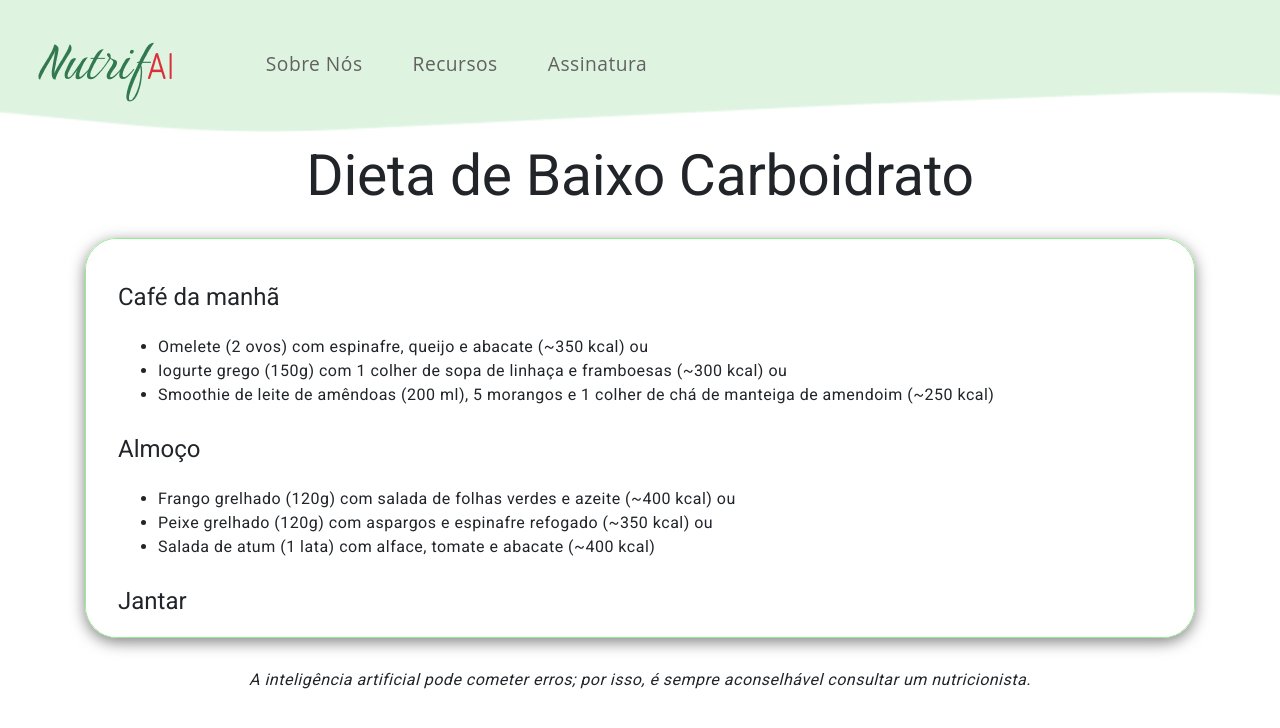
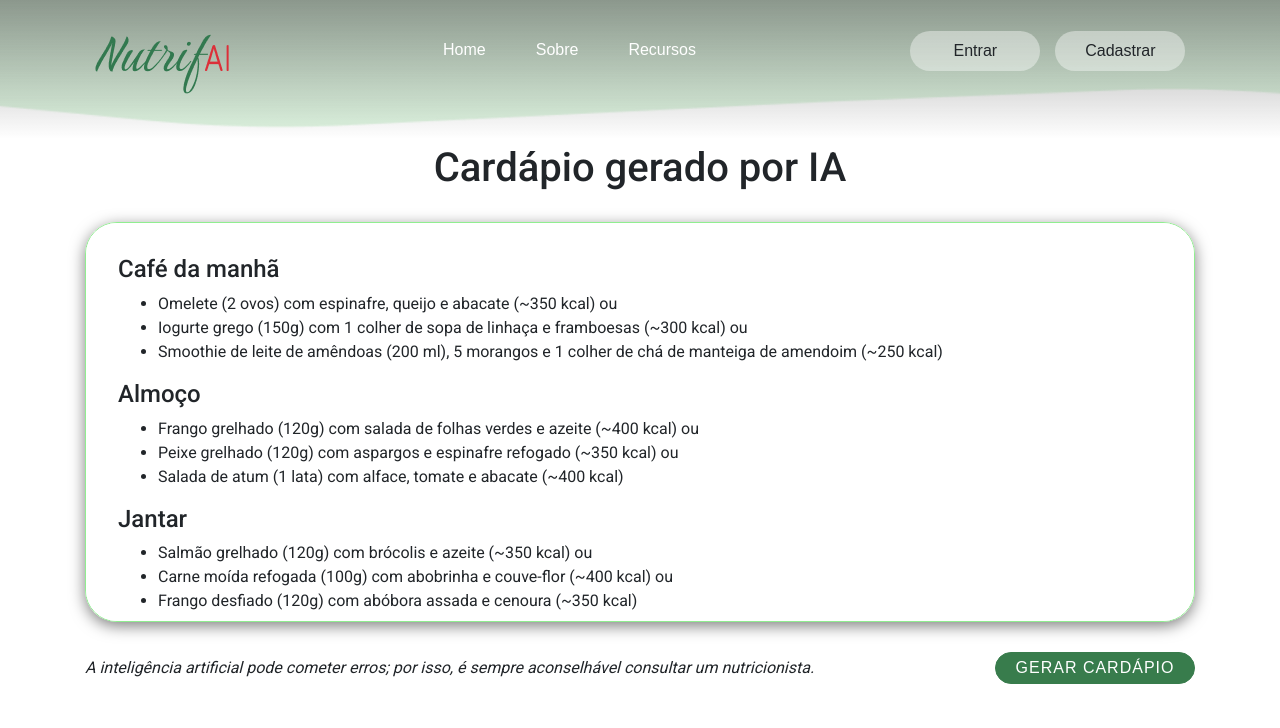
Before and after one commit to Nutrifai/frontend, an Angular app: page /diet in a window 1280 px wide. Shown: the top 728 px of the page. Built offline with nearby package versions, Linux system fonts and the light colour scheme.

Commit message:
Criação de formulário de geração de cardápio

```diff
--- a/src/app/diet/diet.component.css
+++ b/src/app/diet/diet.component.css
@@ -16,7 +16,8 @@
 
 .section {
   top: 9rem;
-    position: relative;}
+  position: relative;
+}
 
 /* Estilos da div content */
 .content {
@@ -44,6 +45,7 @@ h1 {
   text-align: center;
   /* Centraliza o título principal */
   margin-bottom: 30px;
+  font-size: 2.5rem;
 }
 
 p {
@@ -55,3 +57,147 @@ p {
 h2 {
   font-size: 1.5rem;
 }
+
+body {
+  display: flex;
+  justify-content: center;
+  margin-top: 200px;
+}
+
+.modal-body {
+  display: flex;
+  padding: 0;
+  border-radius: 4rem;
+  font-family: 'Poppins', sans-serif;
+}
+
+.modal-content {
+  width: 80%; /* Ajuste para o tamanho desejado */
+  max-width: 700px; /* Limita o tamanho máximo */
+  margin: auto;
+  border-radius: 4rem;
+  box-shadow: 0 0 20px rgba(0, 0, 0, 0.5);
+}
+
+
+.modal-content h1 {
+  text-align: center;
+}
+
+.modal-content h1 {
+  font-size: 1.3rem;
+  text-transform: uppercase;
+}
+
+form {
+  font-size: 0.9rem;
+}
+
+.column {
+  flex: 0%;
+  padding: 10px;
+}
+
+#secondary {
+  background-color: #ddf7e3;
+  border-radius: 0 4rem 4rem 0;
+  text-align: center;
+  width: 15%;
+  /* Reduz a largura para 30% */
+  position: absolute;
+  top: 0;
+  right: 0;
+  bottom: 0;
+  padding: 2rem;
+  /* Ajusta o padding interno */
+}
+
+.column#main {
+  padding: 4rem;
+  position: relative;
+  z-index: 1;
+  height: 0;
+}
+
+#svg {
+  z-index: 1;
+  margin-left: -10rem;
+}
+
+
+#main .form-control {
+  border-radius: 0;
+  font-size: .9em;
+}
+
+.btn {
+  text-transform: uppercase;
+  width: 200px;
+  padding: .150rem .75rem;
+  margin: 30px auto;
+  font-family: 'Poppins', sans-serif;
+  letter-spacing: 1px;
+  height: 2rem;
+}
+
+.btn-primary {
+  background-color: #387c4c;
+  border-color: #387c4c;
+  display: -webkit-box;
+  border-radius: 2rem;
+}
+
+.btn-primary:hover {
+  border-color: rgba(255, 255, 255);
+}
+
+#main .btn-primary {
+  width: 50%;
+  border-radius: 1rem;
+  display: -webkit-box;
+  display: -ms-flexbox;
+  display: flex;
+  -webkit-box-pack: center;
+  -ms-flex-pack: center;
+  justify-content: center;
+}
+
+.modal-body label {
+  margin-bottom: 0;
+}
+
+.input-group {
+  display: flex;
+  align-items: center;
+}
+
+.input-group .form-control {
+  flex: 1;
+}
+
+.unidade {
+  margin-left: 0.5rem;
+}
+
+.modal-dialog {
+  display: flex;
+  justify-content: center;
+  align-items: center;
+  margin: 0 auto; /* Centraliza horizontalmente */
+  max-width: 100%; /* Permite que o modal se ajuste ao conteúdo */
+  height: 100vh; /* Ocupa a altura da viewport para centralizar verticalmente */
+}
+
+.btn-text-container {
+  display: flex;
+  align-items: center;
+}
+
+.warning-text {
+  margin: 0;
+  font-style: italic;
+}
+
+.btn-right-align {
+  margin-left: auto; /* Empurra o botão para o lado direito */
+}
--- a/src/app/diet/diet.component.html
+++ b/src/app/diet/diet.component.html
@@ -1,13 +1,14 @@
 <app-header-geral></app-header-geral>
 <section class="container section">
-    <h1>Dieta de Baixo Carboidrato</h1>
+  <h1>Cardápio gerado por IA</h1>
   <div id="infos" class="content">
     <div class="conteudo_comida">
       <h2>Café da manhã</h2>
       <ul>
         <li>Omelete (2 ovos) com espinafre, queijo e abacate (~350 kcal) ou</li>
         <li>Iogurte grego (150g) com 1 colher de sopa de linhaça e framboesas (~300 kcal) ou</li>
-                <li>Smoothie de leite de amêndoas (200 ml), 5 morangos e 1 colher de chá de manteiga de amendoim (~250 kcal)</li>
+        <li>Smoothie de leite de amêndoas (200 ml), 5 morangos e 1 colher de chá de manteiga de amendoim (~250 kcal)
+        </li>
       </ul>
     </div>
 
@@ -33,5 +34,121 @@
       <h2 class="details">Aproximadamente 1064 kcal por dia</h2>
     </div>
   </div>
-    <p>A inteligência artificial pode cometer erros; por isso, é sempre aconselhável consultar um nutricionista.</p>
+
+  <div class="btn-text-container">
+    <p class="warning-text">
+      A inteligência artificial pode cometer erros; por isso, é sempre aconselhável consultar um nutricionista.
+    </p>
+    <div class="btn-right-align">
+      <button type="button" class="btn btn-primary" data-toggle="modal" data-target="#exampleModal">
+        Gerar Cardápio
+      </button>
+    </div>
+  </div>
+
+  <!-- Modal -->
+  <div class="modal fade" id="exampleModal" tabindex="-1" role="dialog" aria-labelledby="exampleModalLabel"
+    aria-hidden="true">
+    <div class="modal-dialog" role="document">
+      <div class="modal-content">
+        <div class="modal-body">
+          <div class="column" id="main">
+            <h1 class="font-weight-bold">Gerar Cardápio</h1>
+            <form>
+              <div class="row">
+                <div class="col-sm">
+                  <div class="form-group">
+                    <label for="idade">Idade <span class="text-danger">*</span></label>
+                    <input type="number" class="form-control" id="idade" placeholder="18">
+                  </div>
+                </div>
+                <div class="col-sm">
+                  <div class="form-group">
+                    <label for="sexo">Sexo <span class="text-danger">*</span></label>
+                    <select class="form-control" id="sexo">
+                      <option value="" disabled selected>Selecione</option>
+                      <option value="masculino">Masculino</option>
+                      <option value="feminino">Feminino</option>
+                    </select>
+                  </div>
+                </div>
+                <div class="col-sm">
+                  <div class="form-group">
+                    <label for="altura">Altura <span class="text-danger">*</span></label>
+                    <div class="input-group">
+                      <input type="number" class="form-control" id="altura" placeholder="1,70">
+                      <span class="unidade">m</span>
+                    </div>
+                  </div>
+                </div>
+              </div>
+              <div class="row">
+                <div class="col-sm">
+                  <div class="form-group">
+                    <label for="objetivo">Objetivo <span class="text-danger">*</span></label>
+                    <select class="form-control" id="objetivo">
+                      <option value="" disabled selected>Selecione</option>
+                      <option value="manter">Manter Peso</option>
+                      <option value="perder">Perder Peso</option>
+                      <option value="ganhar">Ganhar Massa Muscular</option>
+                      <option value="reeducar">Reeducação Alimentar</option>
+                    </select>
+                  </div>
+                </div>
+                <div class="col-sm">
+                  <div class="form-group">
+                    <label for="peso">Peso Atual <span class="text-danger">*</span></label>
+                    <div class="input-group">
+                      <input type="number" class="form-control" id="peso" placeholder="75,40">
+                      <span class="unidade">kg</span>
+                    </div>
+                  </div>
+                </div>
+              </div>
+              <div class="row">
+                <div class="col-sm">
+                  <div class="form-group">
+                    <label for="atividadeFisica">Nível de Atividade Física <span class="text-danger">*</span></label>
+                    <select class="form-control" id="atividadeFisica">
+                      <option value="" disabled selected>Selecione</option>
+                      <option value="sedentario">Sedentário</option>
+                      <option value="moderado">Moderado</option>
+                      <option value="ativo">Ativo</option>
+                    </select>
+                  </div>
+                </div>
+                <div class="col-sm">
+                  <div class="form-group">
+                    <label for="refeicoes">Refeições por dia <span class="text-danger">*</span></label>
+                    <input type="number" class="form-control" id="refeicoes" placeholder="3">
+                  </div>
+                </div>
+              </div>
+              <div class="form-group">
+                <label for="condicaoSaude">Condição de Saúde Diagnosticada</label>
+                <input type="text" class="form-control" id="condicaoSaude"
+                  placeholder="Condição de Saúde Diagnosticada">
+              </div>
+              <div class="form-group">
+                <label for="intolerancia">Possui Intolerância</label>
+                <input type="text" class="form-control" id="intolerancia"
+                  placeholder="Possui Intolerância">
+              </div>
+              <button type="submit" class="btn btn-primary">Confirmar</button>
+            </form>
+          </div>
+          <div>
+            <svg id="svg" width="67px" height="578" viewBox="0 0 67 578" version="1.1"
+              xmlns="http://www.w3.org/2000/svg" xmlns:xlink="http://www.w3.org/1999/xlink">
+              <path
+                d="M11.3847656,-5.68434189e-14 C-7.44726562,36.7213542 5.14322917,126.757812 49.15625,270.109375 C70.9827986,341.199016 54.8877465,443.829224 0.87109375,578 L67,578 L67,-5.68434189e-14 L11.3847656,-5.68434189e-14 Z"
+                id="Path" fill="#ddf7e3"></path>
+            </svg>
+          </div>
+          <div class="column" id="secondary">
+          </div>
+        </div>
+      </div>
+    </div>
+  </div>
 </section>
--- a/src/app/header-geral/header-geral.component.css
+++ b/src/app/header-geral/header-geral.component.css
@@ -1,51 +1,126 @@
-/* Estilo global para a fonte */
 * {
-    font-family: 'Open Sans', sans-serif;
+  margin: 0;
+  padding: 0;
+  box-sizing: border-box;
+  font-family: 'Poppins', sans-serif;
+}
+
+body {
+  background-size: cover;
+  background-repeat: no-repeat;
+  background-attachment: fixed;
+}
+
+.nav {
+  position: fixed;
+  top: 0;
+  display: flex;
+  justify-content: space-around;
+  width: 100%;
+  height: 8.7rem;
+  line-height: 100px;
+  z-index: 100;
+  background:
+  linear-gradient(rgba(39, 39, 39, 0.45), transparent),
+  url('../../../public/Rectangle20.png') no-repeat center / cover;}
+
+.nav-logo img {
+  margin-top: 20%;
+}
+
+.nav-menu ul {
+  display: flex;
+}
+
+.nav-menu ul li {
+  list-style-type: none;
+}
+
+.nav-menu ul li .link {
+  text-decoration: none;
+  font-weight: 500;
+  color: #fff;
+  padding-bottom: 15px;
+  margin: 0 25px;
+}
+
+.link:hover,
+.active {
+  border-bottom: 2px solid #fff;
+}
+
+.nav-button .btn {
+  width: 130px;
+  height: 40px;
+  font-weight: 500;
+  background: rgba(255, 255, 255, 0.4);
+  border: none;
+  border-radius: 30px;
+  cursor: pointer;
+  transition: .3s ease;
+}
+
+.btn:hover {
+  background: rgba(255, 255, 255, 0.3);
+}
+
+#registerBtn {
+  margin-left: 15px;
+}
+
+.btn.white-btn {
+  background: rgba(255, 255, 255, 0.7);
+}
+
+.btn.btn.white-btn:hover {
+  background: rgba(255, 255, 255, 0.5);
+}
+
+.nav-menu-btn {
+  display: none;
+}
+
+::-webkit-input-placeholder {
+  color: #fff;
+}
+
+@media only screen and (max-width: 786px) {
+  .nav-button {
+      display: none;
   }
 
-  /* Estilo do corpo */
-  body {
-    margin: 0;
-    display: flex;
-    height: 100vh;
-    position: relative;
+  .nav-menu {
+      position: absolute;
+      top: -800px;
+      display: flex;
+      justify-content: center;
+      background: rgba(255, 255, 255, 0.2);
+      width: 100%;
+      height: 90vh;
+      backdrop-filter: blur(20px);
+      transition: .3s;
   }
 
-  /* Estilo do cabeçalho */
-  header {
-    position: absolute;
-    width: 100vw;
-    background: url('../../../public/Rectangle20.png') no-repeat center / cover;
-    height: 18vh;
-    display: flex;
-    justify-content: flex-start;
-    align-items: center;
-    z-index: 10;
+  .nav-menu ul {
+      flex-direction: column;
+      text-align: center;
   }
 
-  header img {
-    max-width: 30%;
-    height: auto;
-    margin: 0 3vw;
+  .nav-menu-btn {
+      display: block;
   }
 
-  /* Navegação do menu */
-  .menu nav {
-    display: flex;
-    align-items: center;
+  .nav-menu-btn i {
+      font-size: 25px;
+      color: #fff;
+      padding: 10px;
+      background: rgba(255, 255, 255, 0.2);
+      border-radius: 50%;
+      cursor: pointer;
+      transition: .3s;
   }
 
-  .menu nav ul {
-    list-style: none;
-    display: flex;
-    gap: 20px;
+  .nav-menu-btn i:hover {
+      background: rgba(255, 255, 255, 0.15);
   }
-
-  .menu nav ul li a {
-    text-decoration: none;
-    font-size: 2.4vh;
-    color: #616161;
-    padding: 10px 15px;
-    border-radius: 5px;
-    transition: background-color 0.3s ease;
-  }
+}
--- a/src/app/header-geral/header-geral.component.html
+++ b/src/app/header-geral/header-geral.component.html
@@ -1,10 +1,19 @@
-<header class="menu">
-    <img src="Features.png" alt="Features" />
-    <nav>
+<nav class="nav">
+    <div class="nav-logo">
+        <img src="NutrifAI Logo.png" alt="Logo da NutrifAI">
+    </div>
+    <div class="nav-menu" id="navMenu">
         <ul>
-            <li><a href="../../index.html">Sobre Nós</a></li>
-            <li><a href="#contact">Recursos</a></li>
-            <li><a href="../assinatura/assinatura.component.html" id="assinatura">Assinatura</a></li>
+            <li><a href="#inicioHome" class="link">Home</a></li>
+            <li><a href="#" class="link">Sobre</a></li>
+            <li><a href="#footer" class="link">Recursos</a></li>
         </ul>
-    </nav>
-</header>
+    </div>
+    <div class="nav-button">
+        <button routerLink="/login" class="btn white-btn" id="loginBtn">Entrar</button>
+        <button routerLink="/cadastro" class="btn" id="registerBtn" onclick="register()">Cadastrar</button>
+    </div>
+    <div class="nav-menu-btn">
+        <i class="bx bx-menu" onclick="myMenuFunction()"></i>
+    </div>
+</nav>
--- a/src/index.html
+++ b/src/index.html
@@ -11,8 +11,10 @@
       integrity="sha384-ggOyR0iXCbMQv3Xipma34MD+dH/1fQ784/j6cY/iJTQUOhcWr7x9JvoRxT2MZw1T" crossorigin="anonymous">
   <link href="https://fonts.googleapis.com/css2?family=Roboto:wght@300;400;500&display=swap" rel="stylesheet">
   <link href="https://fonts.googleapis.com/icon?family=Material+Icons" rel="stylesheet">
+  <script src="https://cdnjs.cloudflare.com/ajax/libs/jquery/3.4.0/jquery.min.js"></script>
+  <script src="https://cdnjs.cloudflare.com/ajax/libs/twitter-bootstrap/4.3.1/js/bootstrap.min.js"></script>
 </head>
-<body class="mat-typography">
+<body>
   <app-root></app-root>
 </body>
 </html>
--- a/src/styles.css
+++ b/src/styles.css
@@ -1,8 +1,2 @@
-<<<<<<< HEAD
-
-=======
-/* You can add global styles to this file, and also import other style files */
->>>>>>> parent of d2aff94 (datepicker)
-
 html, body { height: 100%; }
 body { margin: 0; font-family: Roboto, "Helvetica Neue", sans-serif; }
```
Lines whose indentation alone changed are shown as unchanged.
